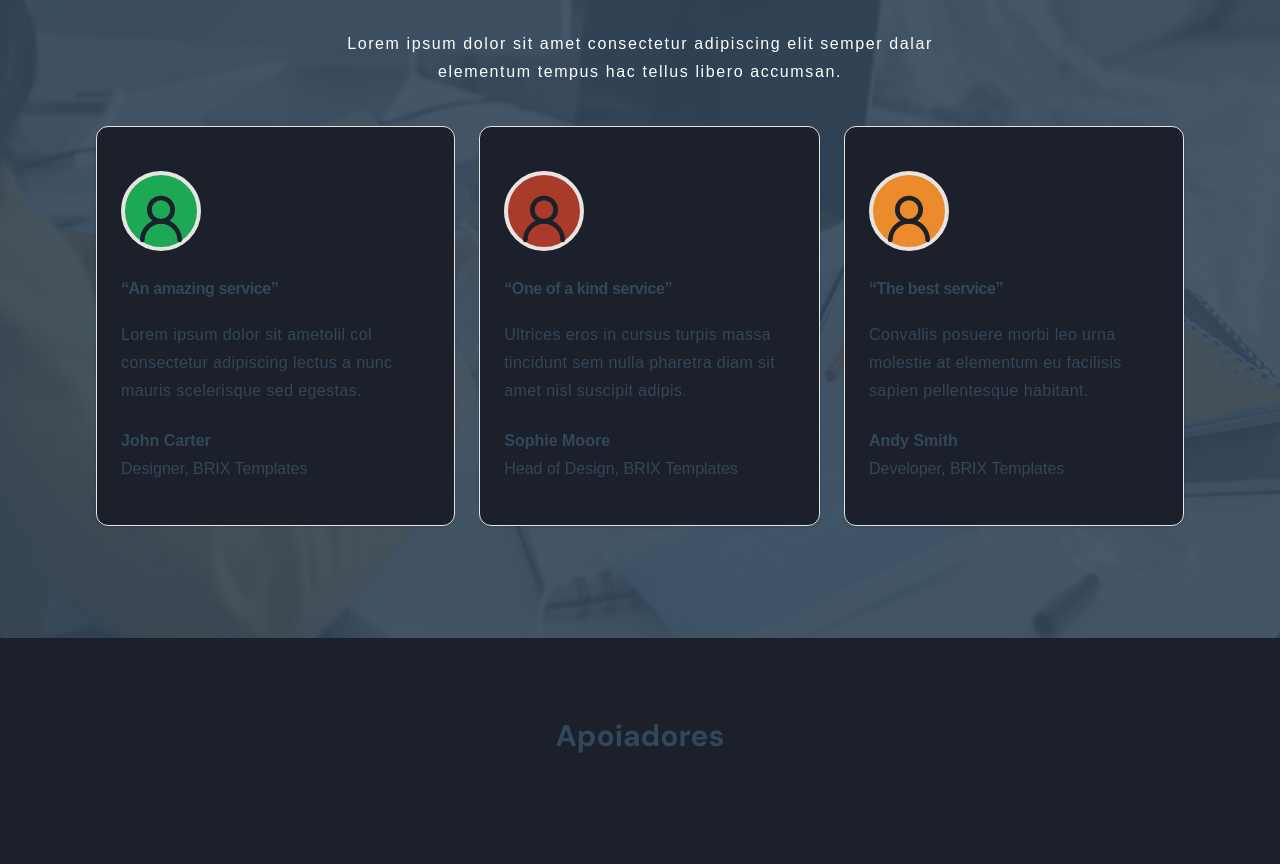
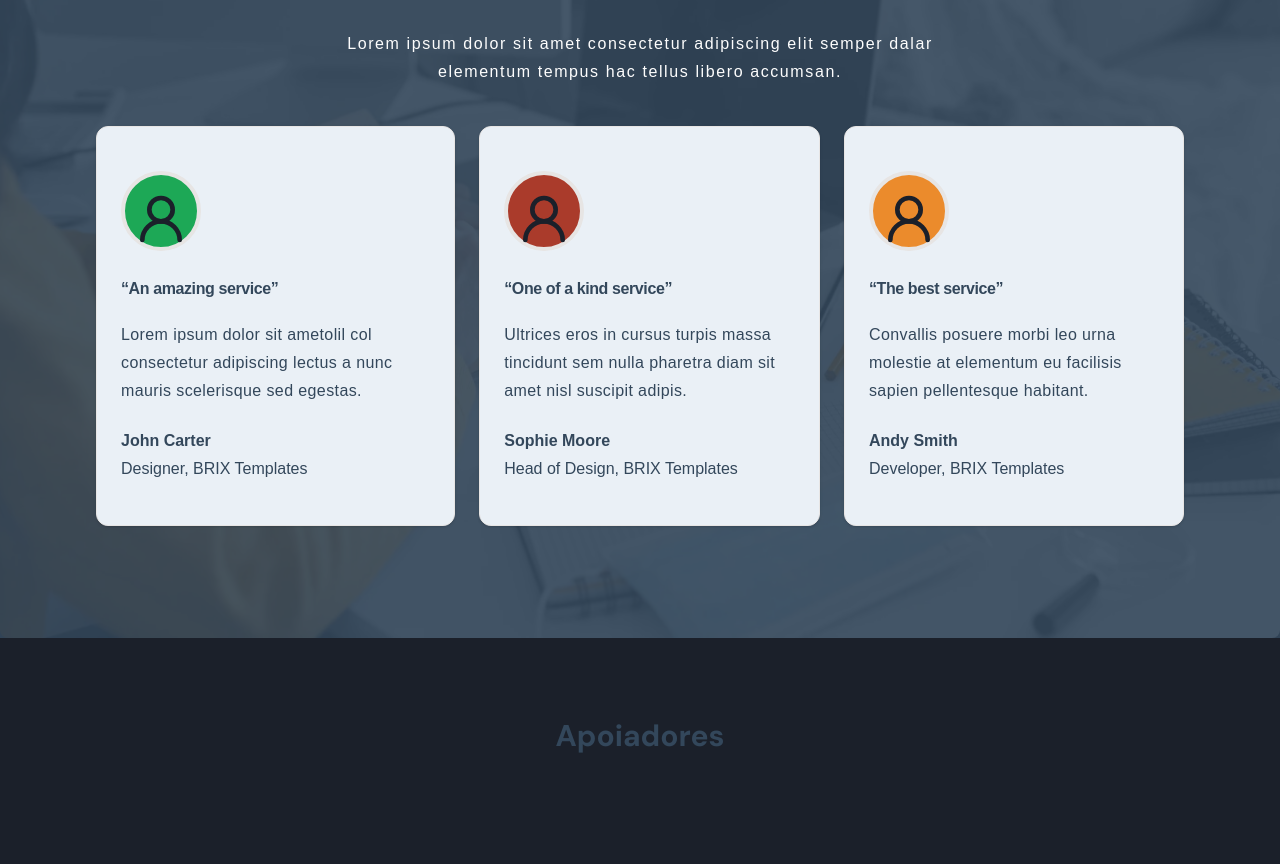
Before and after one commit to labyes24/LABYES-LP, a Next.js app: page / in a window 1280 px wide. Shown: the part 1326-2190 px from the top of the page. Built offline with nearby package versions, Linux system fonts and the light colour scheme; no server answers.

Commit message:
style: update card testemonials colors
Refs: 868ctbh6p

```diff
--- a/src/components/testimonial-card.tsx
+++ b/src/components/testimonial-card.tsx
@@ -42,7 +42,7 @@ export function TestimonialCard({
         : colorsPlaceholder[positionCard % colorsPlaceholder.length]
 
     return (
-        <Card className="bg-background py-5 text-ly-dark-azure-600">
+        <Card className="bg-card py-5 text-card-foreground">
             <CardHeader>
                 <div
                     className={cn(
```
